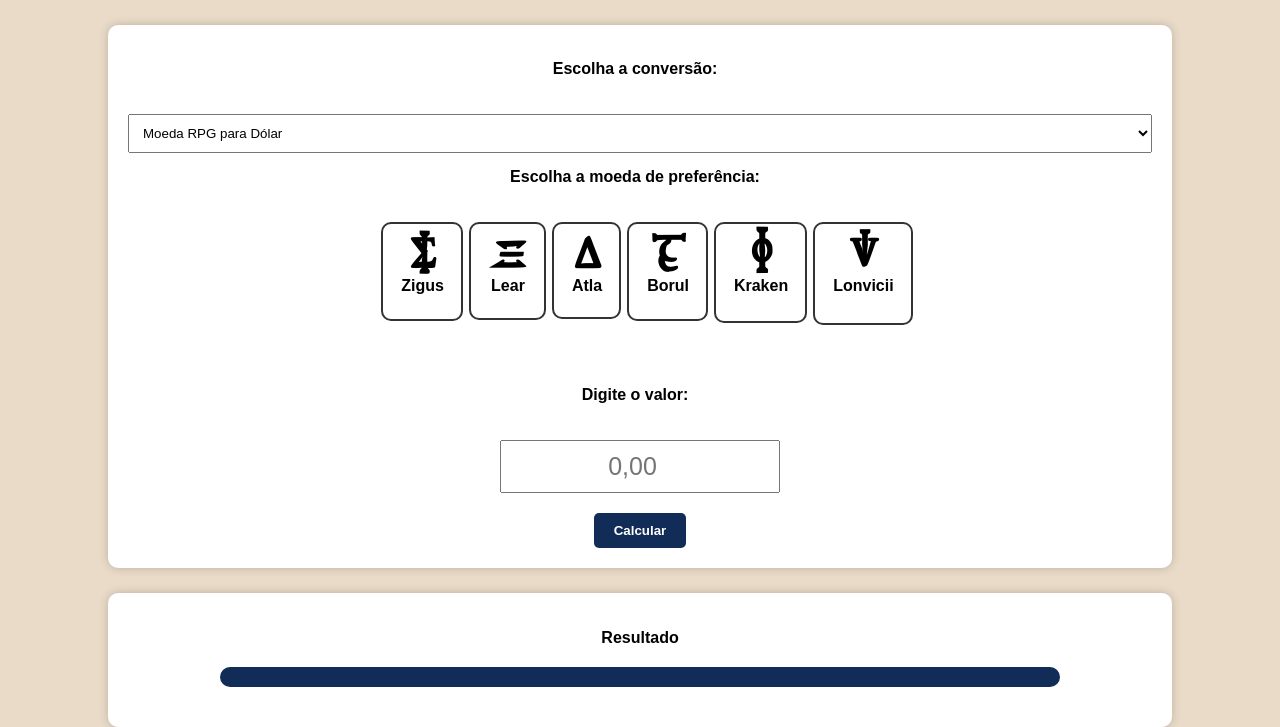
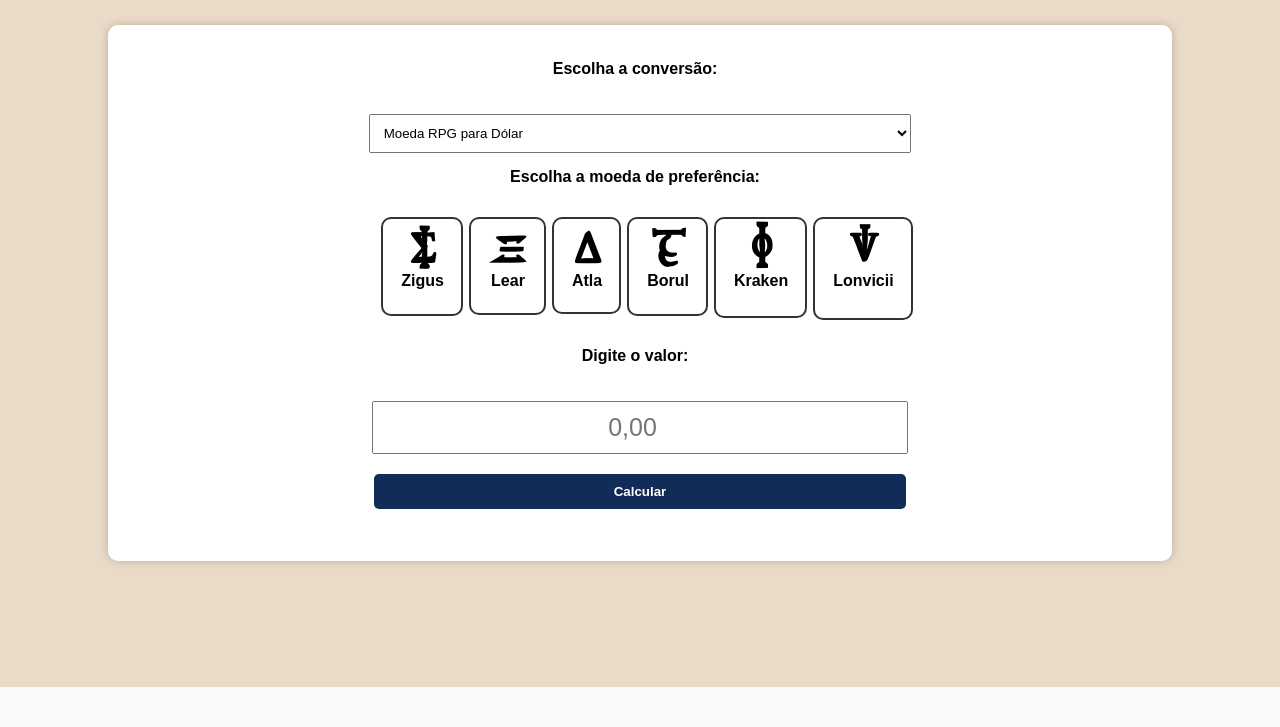
Before and after one commit to LudwigBeethoven/LudwigBeethoven.github.io, a PHP site: page / in a window 1280 px wide. Shown: the part 113-840 px from the top of the page. After the commit the page ends 800 px from the top, so only its background shows below. Run offline with PHP 8.4, Linux system fonts and the light colour scheme.

Commit message:
Ajuste na apresentação de resultados

```diff
--- a/index.css
+++ b/index.css
@@ -26,6 +26,11 @@ header {
     font-size: 55px;
 }
 
+.coin-font-result{
+    font-family: 'CoinFont', sans-serif;
+    font-size: 40px;
+}
+
 h1 {
     color: #ffffff;
     padding-top: 3px;
@@ -39,6 +44,10 @@ form {
     width: 80%;
     margin: 0 auto;
     margin-top: 25px;
+    display: flex;
+    flex-direction: column;
+    justify-content: center;
+    align-items: center;
 }
 
 #calcular {
@@ -50,6 +59,7 @@ form {
     margin-top: 10px;
     border-radius: 5px;
     font-weight: bold;
+    width: 52%;
 }
 
 #resultado {
@@ -121,7 +131,7 @@ input[type="radio"] {
 }
 
 #quantidade {
-    width: 25%;
+    width: 50%;
     padding: 10px;
     margin: 10px auto;
     display: block;
@@ -129,7 +139,7 @@ input[type="radio"] {
 }
 
 #conversao {
-    width: 100%;
+    width: 53%;
     padding: 10px;
     margin-top: 10px;
 }
--- a/index.html
+++ b/index.html
@@ -55,11 +55,11 @@
         <label for="quantidade">Digite o valor:</label>
         <input class="qtd" type="number" id="quantidade" step="0.01" placeholder="0,00">
         <button id="calcular">Calcular</button>
+        <p id="preencher"></p>
     </form>
-    <form>
-        <p><strong>Resultado</strong></p>
-        <p id="resultado" class="resultado"></p>
-    </form>
+    <div id="result">
+        <span></span>
+    </div>
 
     <script>
         document.getElementById('calcular').addEventListener('click', function (event) {
@@ -67,7 +67,27 @@
 
             const selectConversao = document.getElementById('conversao');
             const quantidade = parseFloat(document.getElementById('quantidade').value);
-            const resultadoElement = document.getElementById('resultado');
+            const result = document.getElementById('result');
+            const error = document.getElementById('preencher');
+
+            if (isNaN(quantidade)) {
+                error.textContent = 'Preencha todos os campos!'
+                error.style.color = 'red';
+                return;
+            } else {
+                error.textContent = ''
+            }
+
+            result.innerHTML = '';
+
+            const mostrarResult = document.createElement('form');
+            mostrarResult.id = 'mostrarResult';
+            const resultadoConver = document.createElement('p');
+            resultadoConver.id = 'resultado';
+
+            result.appendChild(mostrarResult);
+            mostrarResult.appendChild(resultadoConver);
+
             let resultado = 0;
 
             const tabelaConversao = {
@@ -101,35 +121,39 @@
                     if (tipoConversao === "dolarParaMoeda") {
                         switch (moeda) {
                             case "zigus":
-                                resultadoElement.innerHTML = `<span class="coin-font">Σ</span>${resultado.toLocaleString('pt-BR', { minimumFractionDigits: 2, maximumFractionDigits: 2 })}`;
+                                resultadoConver.innerHTML = `<span class="coin-font-result">Σ</span>${resultado.toLocaleString('pt-BR', { minimumFractionDigits: 2, maximumFractionDigits: 2 })}`;
                                 break;
                             case "lear":
-                                resultadoElement.innerHTML = `<span class="coin-font">Ξ</span>${resultado.toLocaleString('pt-BR', { minimumFractionDigits: 2, maximumFractionDigits: 2 })}`;
+                                resultadoConver.innerHTML = `<span class="coin-font-result">Ξ</span>${resultado.toLocaleString('pt-BR', { minimumFractionDigits: 2, maximumFractionDigits: 2 })}`;
                                 break;
                             case "atla":
-                                resultadoElement.innerHTML = `<span class="coin-font">Δ</span>${resultado.toLocaleString('pt-BR', { minimumFractionDigits: 2, maximumFractionDigits: 2 })}`;
+                                resultadoConver.innerHTML = `<span class="coin-font-result">Δ</span>${resultado.toLocaleString('pt-BR', { minimumFractionDigits: 2, maximumFractionDigits: 2 })}`;
                                 break;
                             case "borul":
-                                resultadoElement.innerHTML = `<span class="coin-font">Π</span>${resultado.toLocaleString('pt-BR', { minimumFractionDigits: 2, maximumFractionDigits: 2 })}`;
+                                resultadoConver.innerHTML = `<span class="coin-font-result">Π</span>${resultado.toLocaleString('pt-BR', { minimumFractionDigits: 2, maximumFractionDigits: 2 })}`;
                                 break;
                             case "kraken":
-                                resultadoElement.innerHTML = `<span class="coin-font">@</span>${resultado.toLocaleString('pt-BR', { minimumFractionDigits: 2, maximumFractionDigits: 2 })}`;
+                                resultadoConver.innerHTML = `<span class="coin-font-result">@</span>${resultado.toLocaleString('pt-BR', { minimumFractionDigits: 2, maximumFractionDigits: 2 })}`;
                                 break;
                             case "lonvicii":
-                                resultadoElement.innerHTML = `<span class="coin-font">#</span>${resultado.toLocaleString('pt-BR', { minimumFractionDigits: 2, maximumFractionDigits: 2 })}`;
+                                resultadoConver.innerHTML = `<span class="coin-font-result">#</span>${resultado.toLocaleString('pt-BR', { minimumFractionDigits: 2, maximumFractionDigits: 2 })}`;
                                 break;
                             default:
-                                resultadoElement.textContent = "Moeda não encontrada na tabela de conversão.";
+                                resultadoConver.textContent = "Moeda não encontrada na tabela de conversão.";
                         }
 
                     } else {
-                        resultadoElement.textContent = `$${resultado.toLocaleString('pt-BR', { minimumFractionDigits: 2, maximumFractionDigits: 2 })}`;
+                        resultadoConver.textContent = `$${resultado.toLocaleString('pt-BR', { minimumFractionDigits: 2, maximumFractionDigits: 2 })}`;
                     }
                 } else {
-                    resultadoElement.textContent = "Moeda não encontrada na tabela de conversão.";
+                    error.textContent = "Moeda não encontrada na tabela de conversão.";
+                    error.style.color = 'red';
+                    result.innerHTML = '';
                 }
             } else {
-                resultadoElement.textContent = "Escolha uma moeda de preferência.";
+                error.textContent = "Escolha uma moeda de preferência.";
+                error.style.color = 'red';
+                result.innerHTML = '';
             }
         });
     </script>
```
